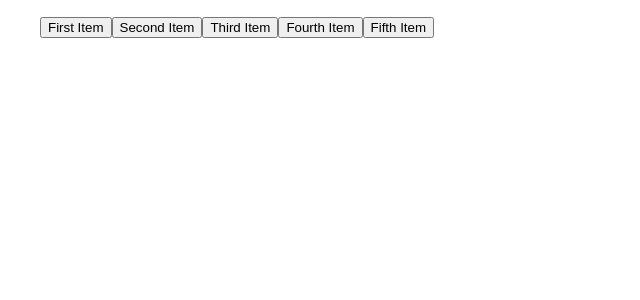
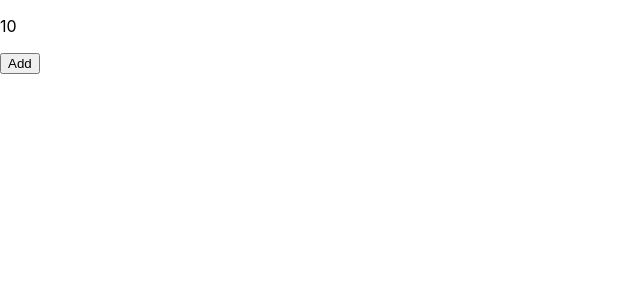
Before and after one commit to prateekchandan/react-session-resources, a React (Create React App) app in the folder ReactJS/todo-app/: page / in a window 1280 px wide. Shown: the top 300 px of the page, without its empty margins (0-640 px from the left). Built offline with nearby package versions, Linux system fonts and the light colour scheme.

Commit message:
Simple State example

```diff
--- a/ReactJS/todo-app/src/List.js
+++ b/ReactJS/todo-app/src/List.js
@@ -1,47 +1,22 @@
 import React from 'react';
-import {todoItemList} from "./TodoItem";
-import ListItem from './ListItem';
 
 class List extends React.Component {
     constructor(props) {
         super(props);
-        this.state = {
-            selectedId: -1
-        };
+        this.state = { value: 10 }; // initialize state in constructor always!
     }
 
-    render() {
+    render(props) {
         return (
-        <React.Fragment>
-            <ul>
-                {this.getAllListItems()}
-            </ul>
-            {this.state.description && <div>
-                {this.state.description}
+            <div>
+                <p>{this.state.value}</p> {/*Access state using this.state*/}
+                <button onClick={this.addOne}>Add</button>
             </div>
-            }
-        </React.Fragment>
         );
     }
 
-    getAllListItems() {
-        let listItems = [];
-        todoItemList.forEach(item => {
-            listItems.push(
-            <ListItem
-                item={item}
-                isSelected={item.id == this.state.selectedId}
-                onSelected={this.onItemSelected}
-            />);
-         });
-        return listItems;
-    }
-
-    onItemSelected = (item) => {
-        this.setState({
-            selectedId: item.id,
-            description: item.description
-        })
+    addOne = () => { // Arrow function to bind
+        this.setState({ value: this.state.value + 1 });
     }
 }
 
```
